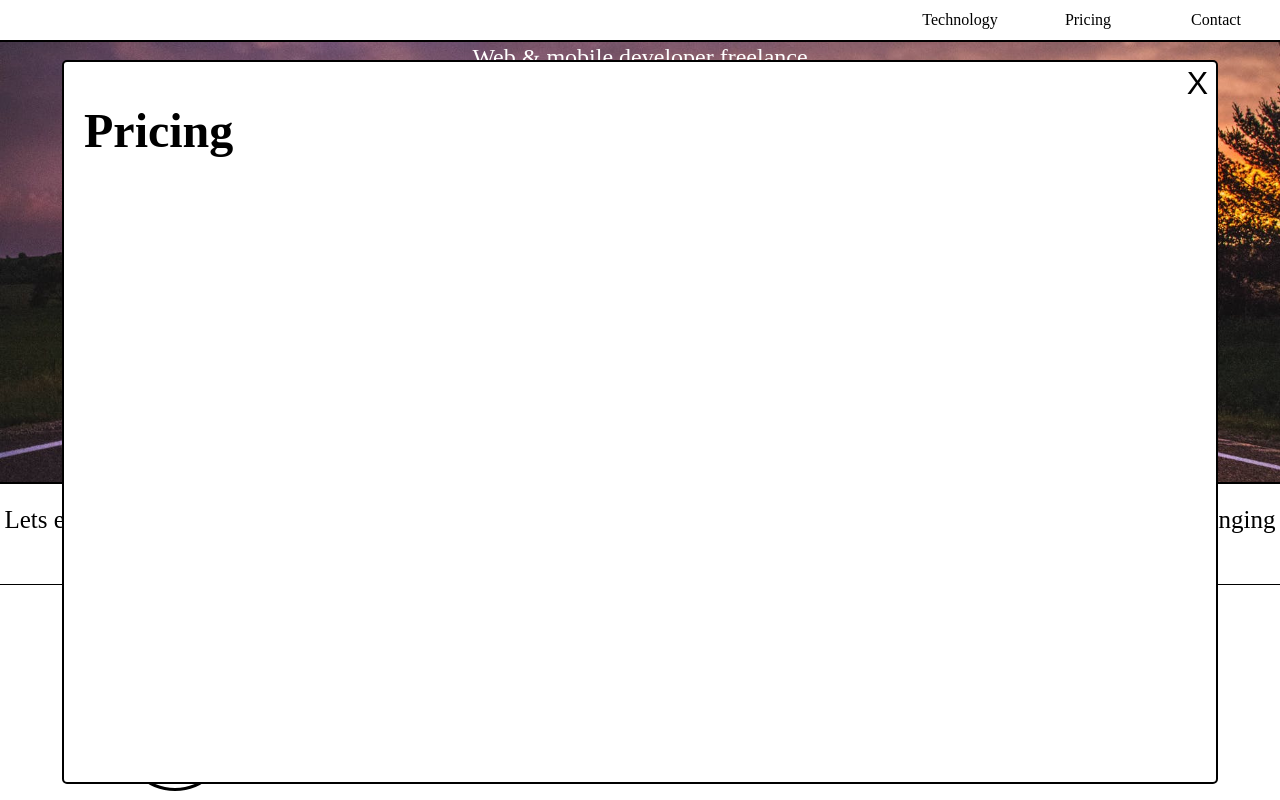
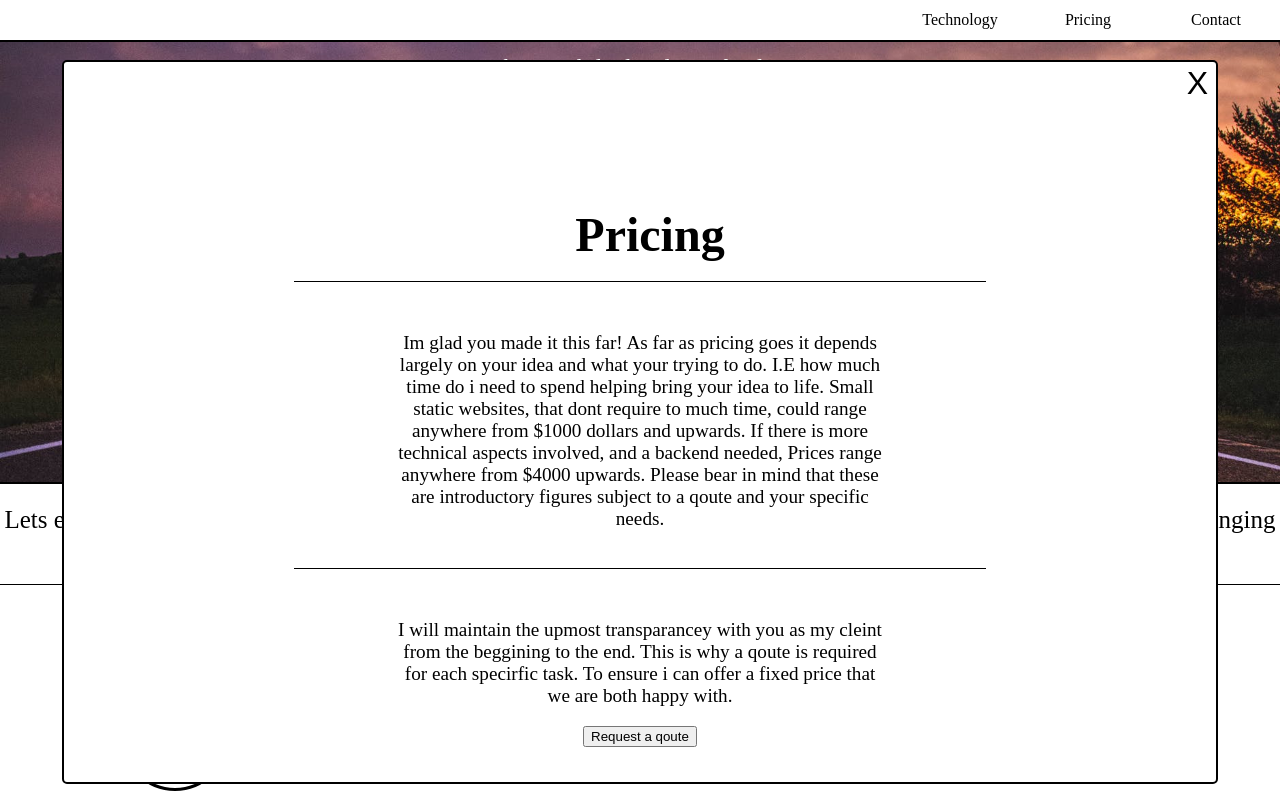
Before and after one commit to Roakz/roakz-freelance, a React (Create React App) app: page / in a window 1280 px wide. Both pictures are taken after a click on the link "Pricing". Shown: the top 800 px of the page. Built offline with nearby package versions, Linux system fonts and the light colour scheme; a web font is replaced by a local one.

Commit message:
contact form styling

```diff
--- a/src/App.css
+++ b/src/App.css
@@ -117,13 +117,17 @@ body {
   margin-bottom: 80px;
 }
 #avatar {
-  height: 200px;
-  width: 200px;
+  height: 150px;
+  width: 150px;
   border-radius: 50%;
   background-image: url("/me-rough.jpg");
   background-position: center;
   background-repeat: no-repeat;
   background-size: cover;
+  /* position: absolute;
+  margin: 60px;
+  top: 0%;
+  left: 0%; */
 
 }
 #journey p {
@@ -258,6 +262,25 @@ body {
   justify-content: space-around;
   border: solid black 2px;
   border-radius: 5px;
+  background-image: url('/road.jpeg');
+  background-position: center;
+}
+#form-wrapper form p {
+  background-color: white;
+  padding: 20px;
+}
+#radio-buttons {
+  width: 100%;
+  display: flex;
+  justify-content: center;
+  align-items: center;
+}
+#radio-buttons div {
+  padding: 20px;
+  padding-top: 0;
+}
+.label-text-white {
+  color: white;
 }
 #inner-content {
   width: 100%;
@@ -269,7 +292,7 @@ body {
 }
 #inner-content p {
   text-align: center;
-  padding: 0px 20px 0px 20px;
+  padding: 0px 50px 0px 50px;
   font-size: 1.2rem;
   font-style: italic;
 }
@@ -343,3 +366,29 @@ font-size: 4em;
 .devicon-amazonwebservices-plain-wordmark {
   font-size: 4rem;
 }
+
+/* prices */
+#prices-outer-wrapper {
+  width:100%;
+  height:96%;
+  display: flex;
+  justify-content: center;
+  align-items: center;
+}
+
+#prices-wrapper {
+  width: 60%;
+  height: 70%;
+  display: flex;
+  flex-direction: column;
+  justify-content: space-around;
+  align-items: center;
+}
+#prices-wrapper p {
+  border-top: solid black 1px;
+  padding-left: 100px;
+  padding-right: 100px;
+  padding-top: 50px;
+  font-size: 1.2rem;
+  text-align: center;
+}
--- a/src/popups/contact.js
+++ b/src/popups/contact.js
@@ -23,12 +23,16 @@ const ContactPage = () => {
             </p>
             <textarea id="w3review" name="user-notes" rows="4" cols="50"></textarea>
 
-            <label>Prefered contact method?</label>
-            <div>
-              <input type="radio" id="email" name="age" value="30" />
-              <label for="email">Email</label>
-              <input type="radio" id="mobile" name="age" value="60" />
-              <label for="mobile">Mobile</label>
+            <label class="label-text-white">Prefered contact method?</label>
+            <div id="radio-buttons">
+              <div>
+                <input type="radio" id="email" name="age" value="30" />
+                <label class="label-text-white" for="email">Email</label>
+              </div>
+              <div>
+                <input type="radio" id="mobile" name="age" value="60" />
+                <label class="label-text-white" for="mobile">Mobile</label>
+              </div>
             </div>
           </form>
         </div>
--- a/src/popups/prices.js
+++ b/src/popups/prices.js
@@ -2,7 +2,25 @@ import React, {Component} from 'react'
 
 const PricesPage = () => {
   return (
-      <h2>Pricing</h2>
+    <div id="prices-outer-wrapper">
+      <div id="prices-wrapper">
+        <h2>Pricing</h2>
+        <p>
+          Im glad you made it this far! As far as pricing goes it depends largely on your idea and what your trying to do.
+          I.E how much time do i need to spend helping bring your idea to life. Small static websites, that dont require to much time, could range anywhere
+          from $1000 dollars and upwards. If there is more technical aspects involved, and a backend needed, Prices range anywhere from $4000 upwards. Please bear in mind that
+          these are introductory figures subject to a qoute and your specific needs.
+        </p>
+
+        <p>
+          I will maintain the upmost transparancey with you as my cleint from the beggining to the end. This is why a qoute is required for each specirfic
+          task. To ensure i can offer a fixed price that we are both happy with.
+        </p>
+
+        <button>Request a qoute</button>
+      </div>
+    </div>
+
   )
 }
 export default PricesPage
```
